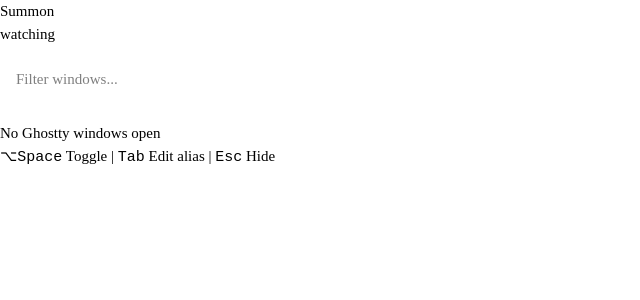
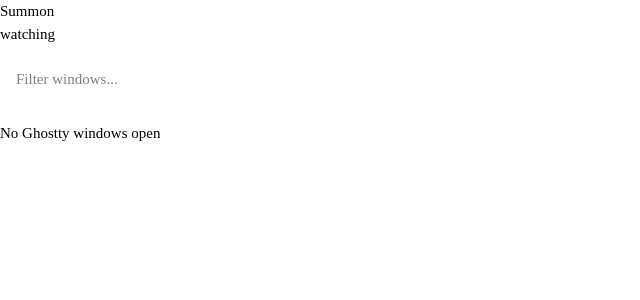
Before and after one commit to nano-props/summon, a React (Vite) app in the folder renderer/: page / in a window 1280 px wide. Shown: the top 300 px of the page, without its empty margins (0-640 px from the left). Built offline with nearby package versions, Linux system fonts and the light colour scheme; some icons are missing.

Commit message:
feat: add shortcut labels and Cmd+key quick activate

```diff
--- a/renderer/src/App.tsx
+++ b/renderer/src/App.tsx
@@ -8,7 +8,7 @@
 import { Header } from './Header'
 import { SearchInput } from './SearchInput'
 import { Footer } from './Footer'
-import { useKeyboardNav } from './useKeyboardNav'
+import { useKeyboardNav, shortcutLabel } from './useKeyboardNav'
 
 export function App() {
   const { windows, query, selectedIndex, setSelectedIndex, fetchWindows, reorderWindows } = useStore()
@@ -102,6 +102,7 @@
                 key={w.id}
                 window={w}
                 selected={i === selectedIndex}
+                shortcut={shortcutLabel(i)}
                 onHandle={handleCardRef}
               />
             ))}
--- a/renderer/src/Footer.tsx
+++ b/renderer/src/Footer.tsx
@@ -4,23 +4,8 @@
   const version = useStore((s) => s.version)
 
   return (
-    <div className="mt-6 px-0.5 flex justify-between items-center text-[10px] text-text-muted">
+    <div className="mt-6 text-center text-[10px] text-text-muted">
       {version && <span>v{version}</span>}
-      <span className="flex-1" />
-      <span>
-        <kbd className="inline-block bg-surface border border-border rounded px-1.5 py-px text-[10px] mx-0.5">
-          ⌥Space
-        </kbd>{' '}
-        Toggle |{' '}
-        <kbd className="inline-block bg-surface border border-border rounded px-1.5 py-px text-[10px] mx-0.5">
-          Tab
-        </kbd>{' '}
-        Edit alias |{' '}
-        <kbd className="inline-block bg-surface border border-border rounded px-1.5 py-px text-[10px] mx-0.5">
-          Esc
-        </kbd>{' '}
-        Hide
-      </span>
     </div>
   )
 }
--- a/renderer/src/WindowCard.tsx
+++ b/renderer/src/WindowCard.tsx
@@ -9,7 +9,14 @@
   isInputFocused: () => boolean
 }
 
-export function WindowCard({ window: w, selected, onHandle }: { window: WindowDTO; selected?: boolean; onHandle?: (id: string, handle: WindowCardHandle | null) => void }) {
+interface WindowCardProps {
+  window: WindowDTO
+  selected?: boolean
+  shortcut?: string | null
+  onHandle?: (id: string, handle: WindowCardHandle | null) => void
+}
+
+export function WindowCard({ window: w, selected, shortcut, onHandle }: WindowCardProps) {
   const { savedId, activateWindow, saveAlias } = useStore()
   const inputRef = useRef<HTMLInputElement>(null)
 
@@ -51,7 +58,7 @@
 
   return (
     <div
-      className={`bg-surface border rounded-[10px] px-4 py-3.5 flex flex-wrap items-center gap-x-3.5 gap-y-2.5 cursor-pointer transition-[background,border-color,transform] duration-150 hover:bg-surface-hover hover:translate-x-0.5 ${selected ? 'border-accent bg-surface-hover' : 'border-border'}`}
+      className={`relative bg-surface border rounded-[10px] px-4 py-3.5 flex flex-wrap items-center gap-x-3.5 gap-y-2.5 cursor-pointer transition-[background,border-color,transform] duration-150 hover:bg-surface-hover hover:translate-x-0.5 ${selected ? 'border-accent bg-surface-hover' : 'border-border'}`}
       onClick={handleClick}
       data-id={w.id}
     >
@@ -81,6 +88,11 @@
         placeholder="alias"
         spellCheck={false}
       />
+      {shortcut && (
+        <span className="absolute top-1 right-1.5 text-[11px] leading-none text-text-muted opacity-50 font-mono pointer-events-none">
+          {shortcut}
+        </span>
+      )}
     </div>
   )
 }
--- a/renderer/src/useKeyboardNav.ts
+++ b/renderer/src/useKeyboardNav.ts
@@ -2,6 +2,14 @@
 import { useStore } from './store'
 import type { WindowCardHandle } from './WindowCard'
 import type { WindowDTO } from './types'
+
+// ⌘1–⌘9, ⌘0, ⌘A–⌘Z  →  index 0-35
+const SHORTCUT_KEYS = '1234567890abcdefghijklmnopqrstuvwxyz'
+
+export function shortcutLabel(index: number): string | null {
+  if (index < 0 || index >= SHORTCUT_KEYS.length) return null
+  return SHORTCUT_KEYS[index].toUpperCase()
+}
 
 export function useKeyboardNav(
   searchRef: React.RefObject<HTMLInputElement | null>,
@@ -52,6 +60,21 @@
         return
       }
 
+      // ⌘+key quick activate
+      // In alias input: only digits (⌘1-⌘0) to avoid blocking ⌘A/C/V/X/Z
+      if (e.metaKey && !e.ctrlKey && !e.altKey) {
+        const key = e.key.toLowerCase()
+        if (!inAliasInput || (key >= '0' && key <= '9')) {
+          const list = filteredRef.current!
+          const idx = SHORTCUT_KEYS.indexOf(key)
+          if (idx >= 0 && idx < list.length) {
+            e.preventDefault()
+            useStore.getState().activateWindow(list[idx].id)
+          }
+          return
+        }
+      }
+
       // Other keys: don't intercept when alias input is focused
       if (inAliasInput) return
 
```
